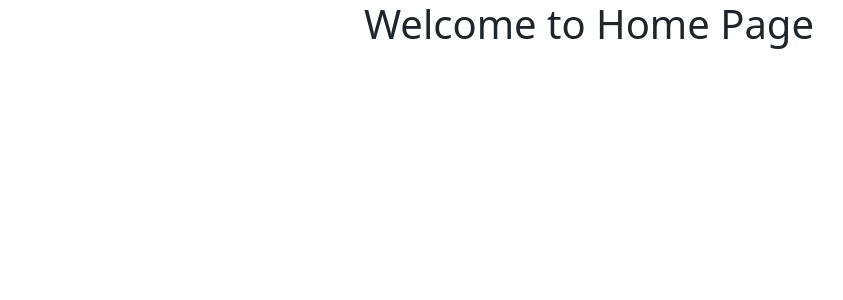
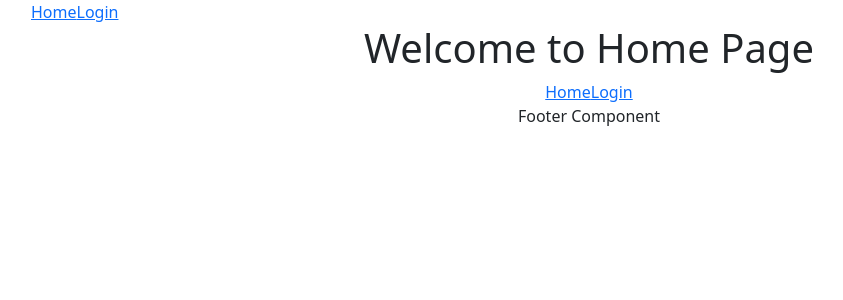
Before and after one commit to ArpitBansal3006/PEP_Class, a React (Create React App) app: page / in a window 1280 px wide. Shown: the top 300 px of the page, without its empty margins (51-894 px from the left). Built offline with nearby package versions, Linux system fonts and the light colour scheme.

Commit message:
inital commit

```diff
--- a/src/App.js
+++ b/src/App.js
@@ -2,6 +2,7 @@ import React from 'react';
 import {Route,Routes} from "react-router-dom";
 import Home from "./Home";
 import Login from "./Login";
+import AppLayout from './layout/AppLayout';
 
 // function App() {
 //   return (
@@ -16,8 +17,8 @@ import Login from "./Login";
 function App() {
   return (
     <Routes>
-      <Route path="/" element={<Home />} />
-      <Route path="/login" element={<Login />} />
+      <Route path="/" element={<AppLayout><Home /></AppLayout>} />
+      <Route path="/login" element={<AppLayout><Login /></AppLayout>} />
     </Routes>
   );
 }
--- a/src/Home.js
+++ b/src/Home.js
@@ -1,10 +1,13 @@
 import React from 'react';
+import { Link } from 'react-router-dom';
 
 
 function App() {
   return (
     <div className="container text-center">
       <h1>Welcome to Home Page</h1>
+      <Link to='/'>Home</Link>
+      <Link to='/login'>Login</Link>
     </div>
   );
 }
--- /dev/null
+++ b/src/layout/AppLayout.js
@@ -0,0 +1,21 @@
+import {Link} from "react-router-dom";
+
+function AppLayout({children}){
+    return(
+        <>
+        {/*Header */}
+        <div className="container">
+            <Link to='/'>Home</Link>
+            <Link to="/login">Login</Link>
+        </div>
+        {children}
+
+        {/* Footer */}
+        <div className="container text-center">
+            Footer Component
+        </div>
+        </>
+    );
+}
+
+export default AppLayout;
```
